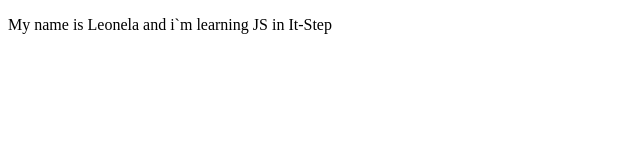
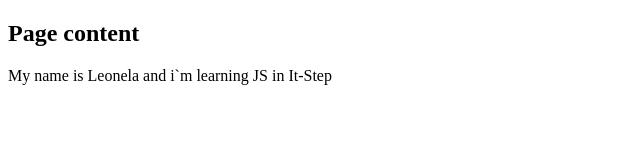
Before and after one commit to zakharovaleonela-creator/hw1, a plain HTML site: page index.html in a window 1280 px wide. Shown: the whole page, without its empty margins (0-640 px from the left). Drawn offline with Linux system fonts and the light colour scheme.

Commit message:
update personal information

```diff
--- a/index.html
+++ b/index.html
@@ -5,8 +5,10 @@
   <title>Мій перший Git-проєкт</title>
 </head>
 <body>
+    <h2>Page content</h2>
     <section class = personaInformation>
         <p>My name is Leonela and i`m learning JS in It-Step</p>
+
     </section>
 </body>
 </html>
```
